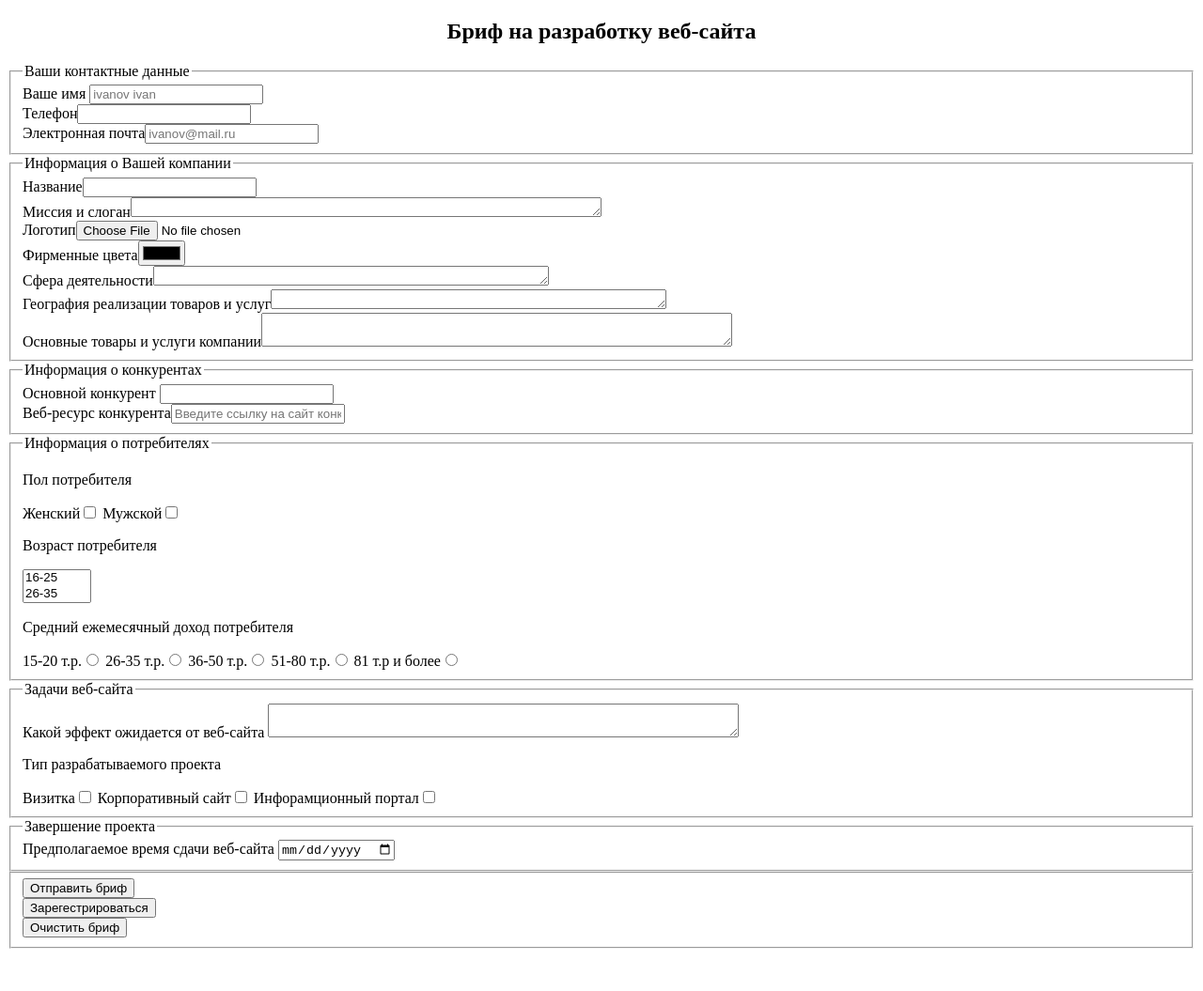
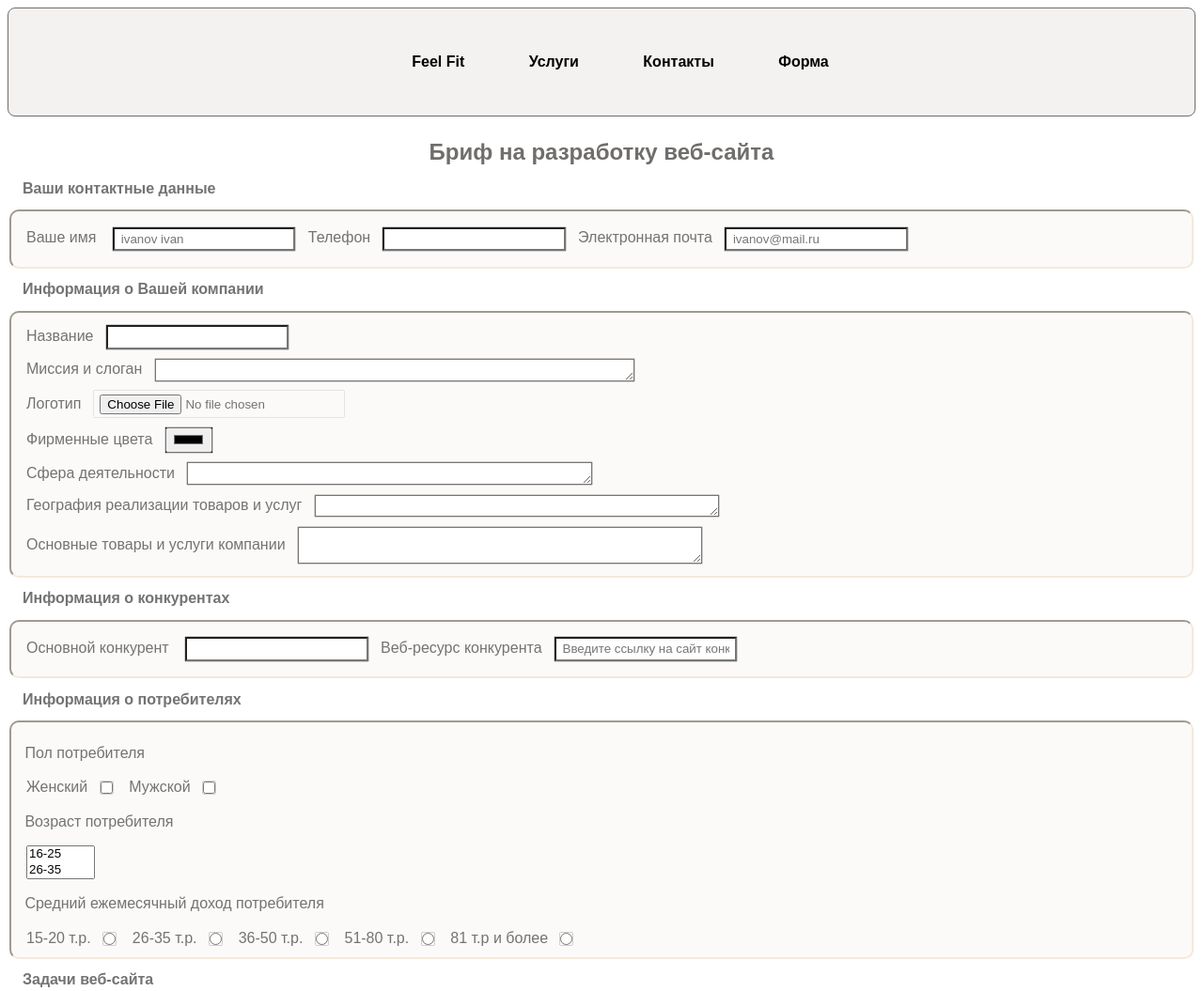
Before and after one commit to BenderBendRodriguez/frontend-html-css, a website: page app/form.html in a window 1280 px wide. Shown: the top 1055 px of the page at 94% size. Before the commit the page ends 1018 px from the top, so only its background shows below. Drawn offline with Linux system fonts and the light colour scheme.

Commit message:
Add CSS file

```diff
--- /dev/null
+++ b/app/css/style.css
@@ -0,0 +1,96 @@
+.body {
+    background: #fff;
+    font-family: Arial, Helvetica, sans-serif;
+    cursor: pointer;
+}
+
+.navigation {
+    background: #F4F2F0;
+    border: 1px solid #706D6B;
+    border-radius: 8px;
+    list-style: none;
+    margin: 0em;
+    padding: 0;
+    text-align: center;
+}
+
+.navigation li {
+    color: #fff;
+    display: inline-block;
+    margin: 1em 0;
+}
+
+.navigation li a:hover {
+    color: #706D6B;
+}
+
+.navigation a {
+    color: #000;
+    display: block;
+    font-weight: bold;
+    padding: 1em 2em;
+    text-decoration: none;
+}
+
+.h2 {
+    font-family: Arial, Helvetica, sans-serif;
+    color: #706D6B;
+    text-align: center;
+    margin: 1em 0;
+    padding: 0;
+}
+
+
+.fieldset {
+    background: #FCFAF8;
+    border-color: #F4E9DC;
+    border-radius: 10px;
+    border-style: inset;
+    padding: 1em;
+}
+
+.label{
+    padding: 0.5em 1em;
+    font-family: Arial, Helvetica, sans-serif;
+    color: #737373;
+    font-size: 1em;
+
+}
+
+.label.float{
+    float: left;
+    padding: 0;
+    font-family: Arial, Helvetica, sans-serif;
+    color: #737373;
+    font-size: 1em;
+    margin: -0.3em 0;
+
+}
+.fieldset input {
+    box-shadow: 0 0 1px;
+    clear: both;
+    padding: 0.25em 0.5em;
+    margin: 0.4em 1em;
+    vertical-align: middle;
+}
+
+.fieldset textarea {
+    padding: 0.25em 0.5em;
+    margin: 0.4em 1em;
+    vertical-align: bottom;
+    box-shadow: 0 0 1px;
+    clear: both;
+    vertical-align: middle;
+}
+.section {
+    color: #737373;
+    font-family: Arial, Helvetica, sans-serif;
+    margin: -0.5em 1em;
+    padding: 0;
+    text-align: left;
+}
+.p {
+    color: #737373;
+    font-family: Arial, Helvetica, sans-serif;
+    margin: 1em -0.1em;
+}
--- a/app/form.html
+++ b/app/form.html
@@ -5,37 +5,52 @@
      <meta content="text/html">
      <meta lang="ru">
      <title>Бриф на разработку веб-сайта</title>
+     <link rel="stylesheet" href="css/style.css">
    </head>
- <body>
-    <h2 align="center">Бриф на разработку веб-сайта</h2>
+ <body class="body">
+    <header>
+         <nav class="navigation">
+           <ul>
+             <li><a href="/index.html">Feel Fit</a></li>
+             <li><a href="/servesing.html">Услуги</a></li>
+             <li><a href="/contacts.html">Контакты</a></li>
+             <li><a href="/form.html">Форма</a></li>
+           </ul>
+         </nav>
+        </header>
+    <h2 class="h2">Бриф на разработку веб-сайта</h2>
       <form action="#" method="post">
-         <fieldset>
-             <legend>Ваши контактные данные</legend>
+          <section class="section">
+              <h4>Ваши контактные данные</h4>
+          </section>
+              <fieldset class="fieldset">
                <div>
-                  <label>
+                  <label class="label float">
                       Ваше имя <input type="text" name="name" placeholder="ivanov ivan" required>
                   </label>
                </div>
                <div>
-                 <label>
+                 <label class="label float">
                      Телефон<input type="tel" name="tel" required>
                 </label>
               </div>
               <div>
-                 <label>
+                 <label label class="label float">
                     Электронная почта<input type="email" name="post" placeholder="ivanov@mail.ru" required>
                 </label>
              </div>
          </fieldset>
-         <fieldset>
-             <legend>Информация о Вашей компании</legend>
+             <section class="section">
+                 <h4>Информация о Вашей компании</h4>
+             </section>
+         <fieldset class="fieldset label">
                <div>
                    <label>
                        Название<input type="text" name="company" required>
                    </label>
                </div>
                <div>
-                   <label>Миссия и слоган<textarea type="textarea" name="production" rows="1" cols="60" maxlength="60"></textarea></label>
+                   <label>Миссия и слоган<textarea type="textarea" name="production" rows="1" cols="60" maxlength="50"></textarea></label>
                </div>
                <div>
                    <label>Логотип<input type="file" name="logo" enctype="multipart/form-data"></label>
@@ -57,29 +72,33 @@
                </div>
                <div>
                    <label>
-                       Основные товары и услуги компании<textarea type="textarea" name="production" rows="2" cols="60"></textarea>
+                       Основные товары и услуги компании<textarea type="textarea" name="production" rows="2" cols="50"></textarea>
                    </label>
                </div>
          </fieldset>
-         <fieldset>
-             <legend>Информация о конкурентах</legend>
+             <section class="section">
+                 <h4>Информация о конкурентах</h4>
+             </section>
+         <fieldset class="fieldset">
                <div>
-                  <label>Основной конкурент <input type="text" name="rival">
+                  <label class="label float">Основной конкурент <input type="text" name="rival">
                   </label>
                </div>
                <div>
-                   <label>Веб-ресурс конкурента<input type="text" name="link-rival" placeholder="Введите ссылку на сайт конкурента">
+                   <label class="label float">Веб-ресурс конкурента<input type="text" name="link-rival" placeholder="Введите ссылку на сайт конкурента">
                </label>
                </div>
          </fieldset>
-         <fieldset>
-             <legend>Информация о потребителях</legend>
-                 <p>Пол потребителя</p>
+             <section class="section">
+                 <h4>Информация о потребителях</h4>
+             </section>
+         <fieldset class="fieldset label">
+                 <p class="p">Пол потребителя</p>
                      <label>Женский<input type="checkbox" name="sex" value="Женский">
                      </label>
                      <label>Мужской<input type="checkbox" name="sex" value="Женский">
                    </label>
-                 <p>Возраст потребителя</p>
+                 <p class="p">Возраст потребителя</p>
                     <select name="old" size="2" multiple>
                         <option value="1">16-25</option>
                         <option value="2">26-35</option>
@@ -88,7 +107,7 @@
                         <option value="5">56-65</option>
                         <option value="6">65 и более</option>
                     </select>
-                 <p>Средний ежемесячный доход потребителя</p>
+                 <p class="p">Средний ежемесячный доход потребителя</p>
                      <label>15-20 т.р.<input type="radio" name="income" value="15-25 т.р.">
                      </label>
                      <label>26-35 т.р.<input type="radio" name="income" value="26-35 т.р.">
@@ -100,14 +119,16 @@
                      <label>81 т.р и более<input type="radio" name="income" value="81 т.р и более">
                      </label>
             </fieldset>
-          <fieldset>
-             <legend>Задачи веб-сайта</legend>
+                <section class="section">
+                    <h4>Задачи веб-сайта</h4>
+                </section>
+            <fieldset class="fieldset label">
                <div>
                   <label>Какой эффект ожидается от веб-сайта <textarea type="textarea" name="effect" rows="2" cols="60"></textarea>
                   </label>
                </div>
                <div>
-                   <p>Тип разрабатываемого проекта</p>
+                   <p class="p">Тип разрабатываемого проекта</p>
                      <label>Визитка<input type="checkbox" name="type" value="Визитка">
                       </label>
                        <label>Корпоративный сайт<input type="checkbox" name="type" value="Корпоративный сайт">
@@ -116,25 +137,31 @@
                     </label>
                 </div>
               </fieldset>
-              <fieldset>
-                  <legend>Завершение проекта</legend>
+                  <section class="section">
+                      <h4>Завершение проекта</h4>
+                  </section>
+              <fieldset class="fieldset label">
                     <div>
                      <label>Предполагаемое время сдачи веб-сайта
                         <input type="date" name="calendar">
                      </label>
                     </div>
               </fieldset>
-               <fieldset>
+              <br>
+              <fieldset class="fieldset">
+                 <div class="label float">
                    <div>
-                     <input type="submit" value="Отправить бриф">
+                       <input type="submit" value="Отправить бриф">
                   </div>
                   <div>
-                      <button type="submit" value="Зарегестрироваться">Зарегестрироваться</button>
+                       <button type="submit" value="Зарегестрироваться">Зарегестрироваться</button>
                   </div>
                   <div>
-                      <button type="reset" value="Очистить бриф">Очистить бриф</button>
+                       <button type="reset" value="Очистить бриф">Очистить бриф</button>
                   </div>
-               </fieldset>
-        </form>
+                </div>
+             </fieldset>
+               <br>
+         </form>
      </body>
  </html>
```
Also changed, not shown: app/contacts.html (+4 -3 lines), app/index.html (+3 -3 lines), app/servesing.html (+4 -3 lines).
